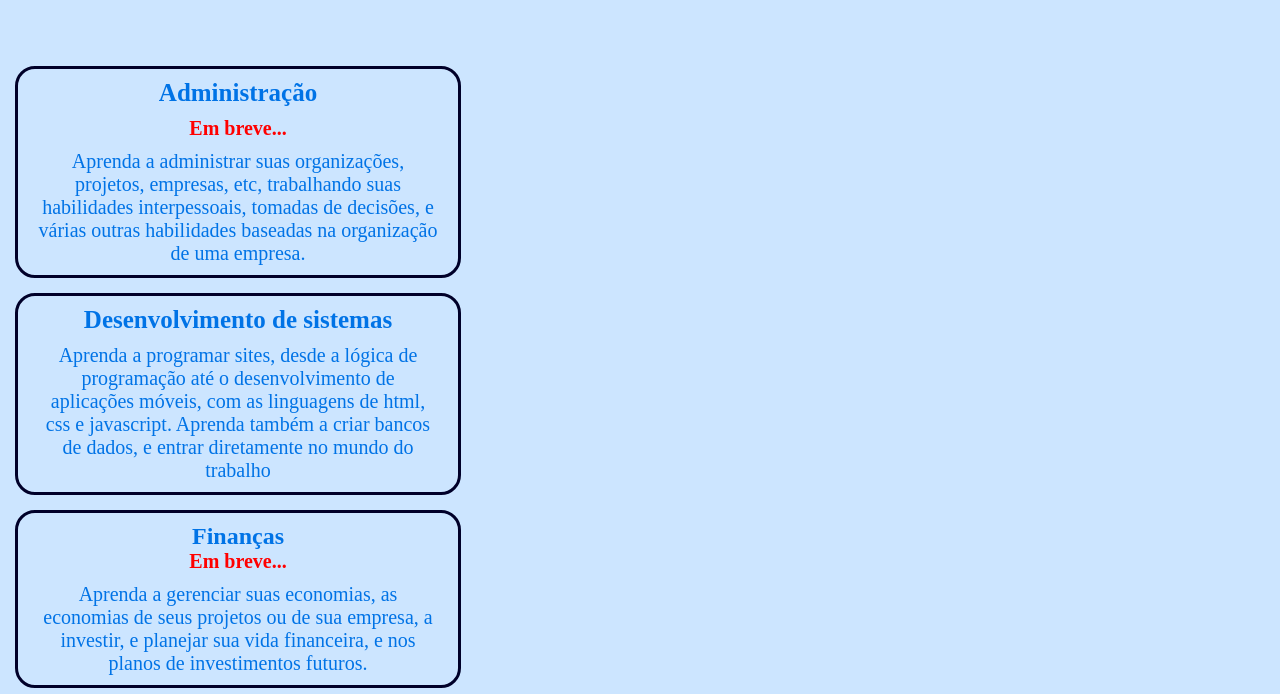
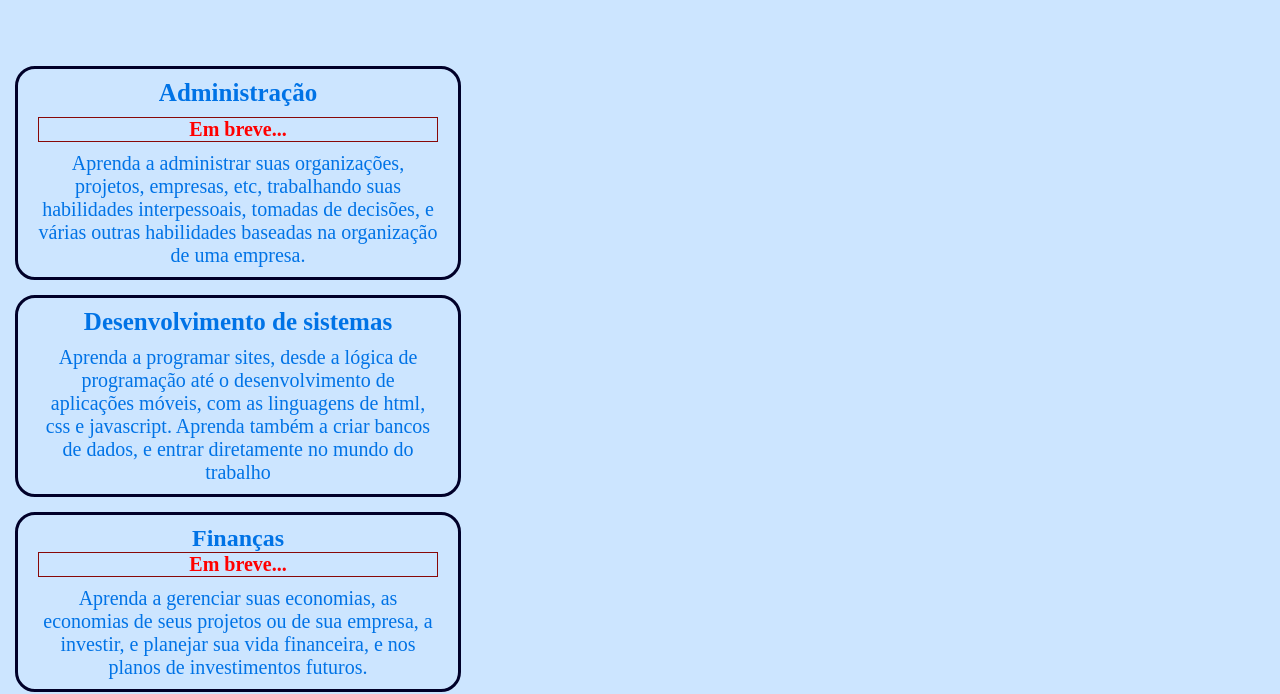
Before and after one commit to Antonio-Alisson-Teixeira-Cruz/Projeto-Pessoal-Guia-de-Curso, a plain HTML site: page index.html in a window 1280 px wide. Shown: the part 144-838 px from the top of the page. Drawn offline with Linux system fonts and the light colour scheme.

Commit message:
Update style.css

```diff
--- a/src/style/style.css
+++ b/src/style/style.css
@@ -169,6 +169,7 @@
 .warning {
     color: red;
     font-weight: bold;
+    border: solid 1px rgb(136, 8, 8);
 }
 
 a {
```
